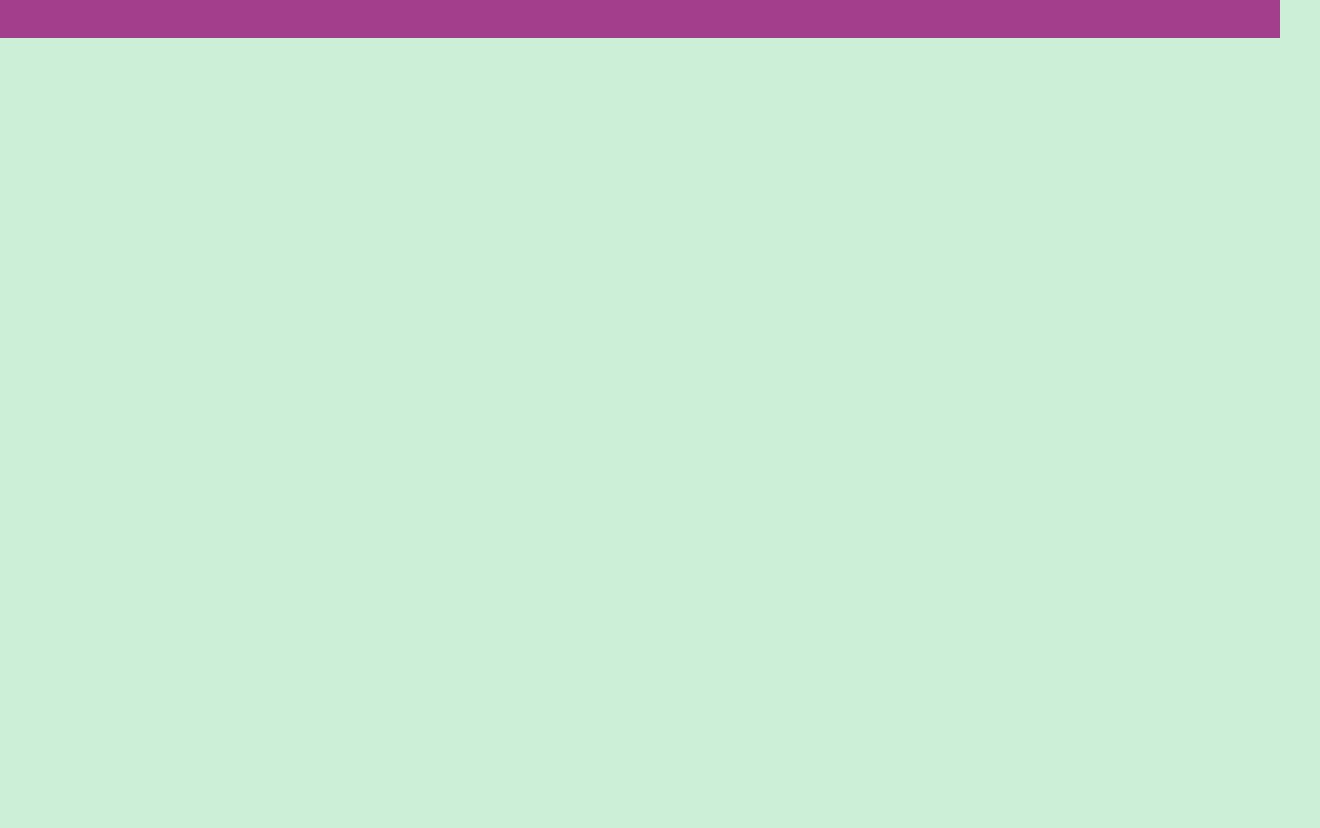
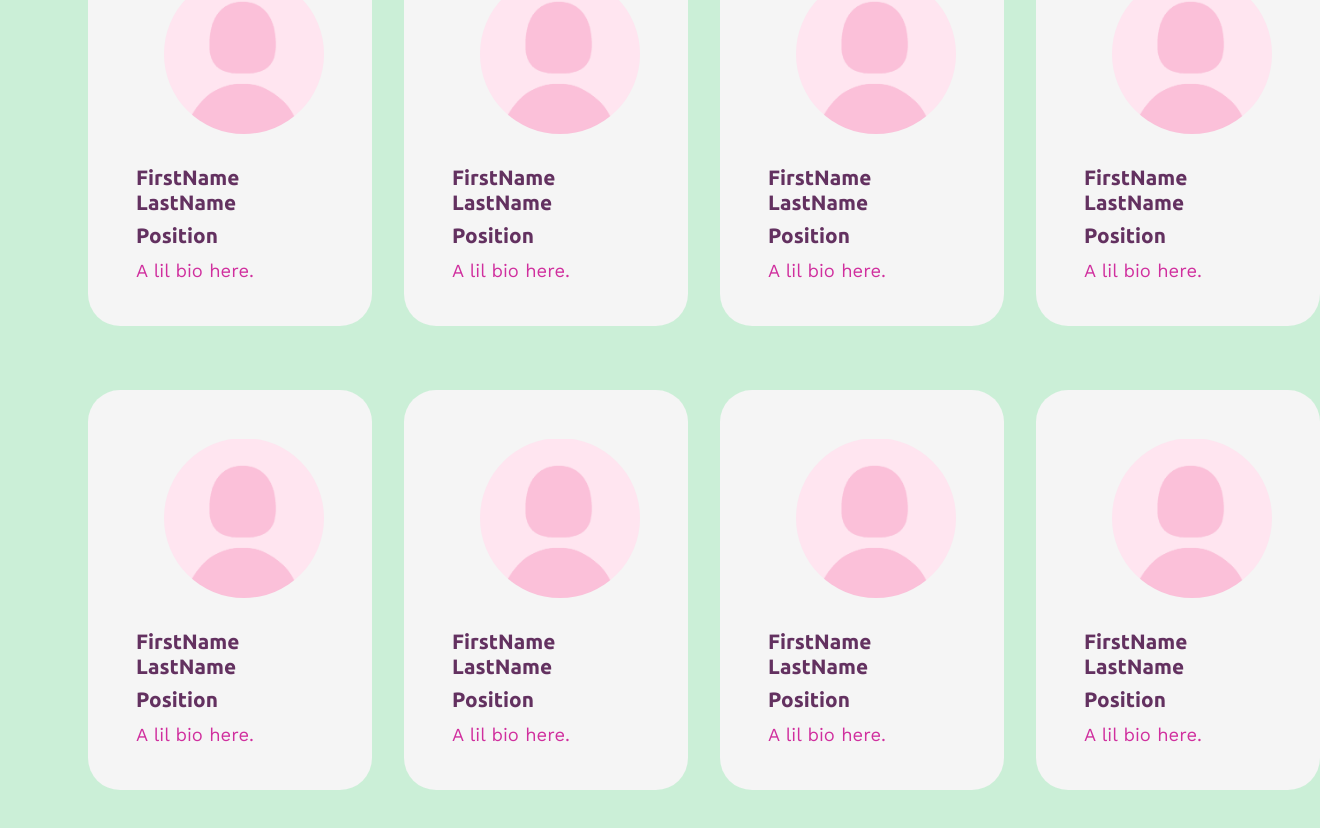
Before and after one commit to katepad/HarmonyHacksWebsite, a React (Vite) app: page /about in a window 1280 px wide. Shown: the part 1423-2251 px from the top of the page, 1320 px wide, since content can reach past the window. Before the commit the page ends 1461 px from the top, so only its background shows below. Built offline with nearby package versions, Linux system fonts and the light colour scheme.

Commit message:
Added a temp template for board

```diff
--- a/src/pages/About.tsx
+++ b/src/pages/About.tsx
@@ -8,6 +8,7 @@ const About = () => {
         <h1 className="page-h1 color-purple" style={{ marginLeft: "5rem" }}> About Us </h1>
         <History />
         <Founders />
+        <Board />
         </>
     );
   };
@@ -28,7 +29,7 @@ const History = () => {
 
 const Founders = () => {
   return (
-    <section className= {'about-founders-section section-purple'} >
+    <section className= {"about-founders-section section-purple"} >
       <div className = "about-founders-content-div">
         <br/>
         <h2 className = "page-h2 color-green"> Meet the Founders </h2>
@@ -41,4 +42,70 @@ const Founders = () => {
   );
 };
 
+const Board = () => {
+  return (
+    <section className = "about-board-section">
+
+      <br/> <h2 className = "page-h2 color-purple indent"> Meet the '24-'25 Board </h2>
+
+      {/* I would have to use JS to generate the correc amount of cards and rows for every year */}
+
+      <div className = "about-board-cards-row indent">
+        <div className = "about-board-card">
+          <div className = "about-board-card-img" />
+          <h3 className = "about-h3 color-darkpurple"> FirstName LastName </h3>
+          <h3 className = "about-h3 color-darkpurple"> Position </h3>
+          <p className = "page-p color-pink"> A lil bio here. </p>
+        </div>
+        <div className = "about-board-card">
+          <div className = "about-board-card-img" />
+          <h3 className = "about-h3 color-darkpurple"> FirstName LastName </h3>
+          <h3 className = "about-h3 color-darkpurple"> Position </h3>
+          <p className = "page-p color-pink"> A lil bio here. </p>
+        </div>
+        <div className = "about-board-card">
+          <div className = "about-board-card-img" />
+          <h3 className = "about-h3 color-darkpurple"> FirstName LastName </h3>
+          <h3 className = "about-h3 color-darkpurple"> Position </h3>
+          <p className = "page-p color-pink"> A lil bio here. </p>
+        </div>
+        <div className = "about-board-card">
+          <div className = "about-board-card-img" />
+          <h3 className = "about-h3 color-darkpurple"> FirstName LastName </h3>
+          <h3 className = "about-h3 color-darkpurple"> Position </h3>
+          <p className = "page-p color-pink"> A lil bio here. </p>
+        </div>
+      </div>
+
+      <div className = "about-board-cards-row indent">
+        <div className = "about-board-card">
+          <div className = "about-board-card-img" />
+          <h3 className = "about-h3 color-darkpurple"> FirstName LastName </h3>
+          <h3 className = "about-h3 color-darkpurple"> Position </h3>
+          <p className = "page-p color-pink"> A lil bio here. </p>
+        </div>
+        <div className = "about-board-card">
+          <div className = "about-board-card-img" />
+          <h3 className = "about-h3 color-darkpurple"> FirstName LastName </h3>
+          <h3 className = "about-h3 color-darkpurple"> Position </h3>
+          <p className = "page-p color-pink"> A lil bio here. </p>
+        </div>
+        <div className = "about-board-card">
+          <div className = "about-board-card-img" />
+          <h3 className = "about-h3 color-darkpurple"> FirstName LastName </h3>
+          <h3 className = "about-h3 color-darkpurple"> Position </h3>
+          <p className = "page-p color-pink"> A lil bio here. </p>
+        </div>
+        <div className = "about-board-card">
+          <div className = "about-board-card-img" />
+          <h3 className = "about-h3 color-darkpurple"> FirstName LastName </h3>
+          <h3 className = "about-h3 color-darkpurple"> Position </h3>
+          <p className = "page-p color-pink"> A lil bio here. </p>
+        </div>
+      </div>
+
+    </section>
+  );
+};
+
   export default About;
--- a/src/styles/About.css
+++ b/src/styles/About.css
@@ -45,7 +45,7 @@
     align-items: left;
     justify-content: left;
 
-    height: 45rem;
+    height: 30rem;
 }
 
 .about-founders-content-div {
@@ -73,3 +73,65 @@
 }
 
 /* ============================== END OF ABOUT FOUNDERS SECTION ============================== */
+
+
+
+/* ============================== ABOUT CURRENT BOARD SECTION ============================== */
+
+.indent {
+    margin-left: 5.5rem;
+}
+
+.about-board-card-img {
+
+    margin-bottom: 2rem;
+    margin-left: 1.75rem;
+    border-radius: 50%;
+
+    background-image: url('../assets/temp.png');
+
+    background-size: contain; /* Show whole img */
+    background-repeat: no-repeat; /* Don't let image repeat to fill */
+    background-position: center;  /* Position the image in the center */
+    background-size: 100%;
+    justify-items: center;
+
+    width: 10rem;
+    height: 10rem;
+}
+
+.about-h3 {
+    font-family: "Ubuntu", sans-serif;
+    font-size: 1.3rem;
+    font-weight: 700;
+}
+
+.about-board-cards-row {
+    display: flex;
+    flex-direction: row;
+    align-items: left;
+    justify-content: left;
+
+    height: auto;
+}
+
+.about-board-card {
+    background-color: #F5F5F5;
+    /*box-shadow: 0 1.563rem 1.563rem #DF9DCF;*/
+    border-radius: 2rem;
+
+    padding: 3rem;
+
+    margin-top: 1rem;
+    margin-bottom: 3rem;
+    margin-right: 2rem;
+
+    height: 25rem;
+    width: 19.5rem;
+
+    transition: box-shadow 0.5s;
+}
+
+.about-board-card:hover {
+    box-shadow: 0 1.563rem 1.563rem #DF9DCF;
+}
--- a/src/styles/Global.css
+++ b/src/styles/Global.css
@@ -104,6 +104,11 @@
   color: #F5F5F5;
 }
 
+/* use this to make paragraph text pink */
+.color-pink {
+  color: #D02F9E;
+}
+
 /* use this to make a section purple */
 .section-purple {
   background: #A23E8C;
```
Also changed, not shown: src/assets/temp.png (added).
